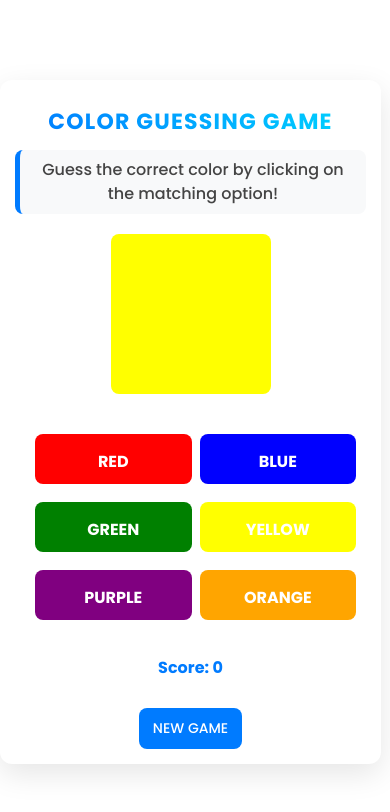
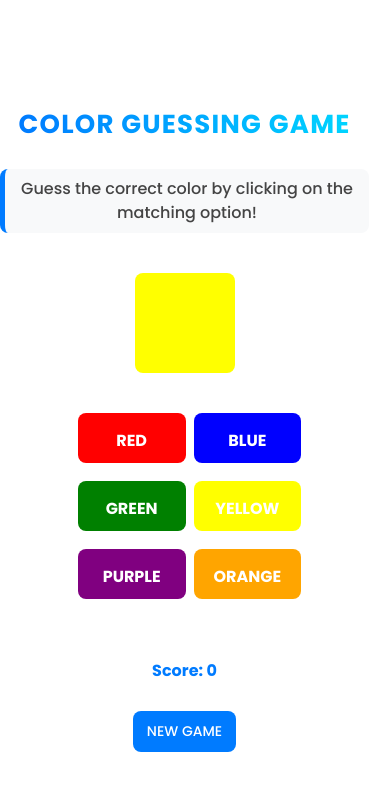
Before and after one commit to Fortzy05/color-game-react, a React (Vite) app: page / in a window 390 px wide. Shown: the top 812 px of the page. Built offline with nearby package versions, Linux system fonts and the light colour scheme; a web font is replaced by a local one.

Commit message:
color game

```diff
--- a/src/App.css
+++ b/src/App.css
@@ -1,7 +1,7 @@
 @import url('https://fonts.googleapis.com/css2?family=Imbue:opsz,wght@10..100,100..900&family=Lobster&family=Poppins:ital,wght@0,100;0,200;0,300;0,400;0,500;0,600;0,700;0,800;0,900;1,100;1,200;1,300;1,400;1,500;1,600;1,700;1,800;1,900&display=swap');
 
 body {
-  /* background-color: white; */
+  background-color: white;
   font-family: "Poppins", sans-serif;
   display: flex;
   justify-content: center;
@@ -137,19 +137,26 @@ h1 {
 
   }
   .container{
-    width: 100%;
-    padding: 15px;
+    width: 100vw;
+    height: 100vh;
+    padding: 10px;
+    border-radius: 0;
+    box-shadow: none;
+    display: flex;
+    flex-direction: column;
+    justify-content: center;
+    align-items: center;
   }
   h1{
-    font-size: 22px;
+    font-size: 26px;
   }
   .instructions{
     font-size: 16px;
     padding: 8px;
   }
   .color-box{
-    width: 160px;
-    height: 160px;
+    width: 100px;
+    height: 100px;
   }
   .game-status{
     font-size: 16px;
```
